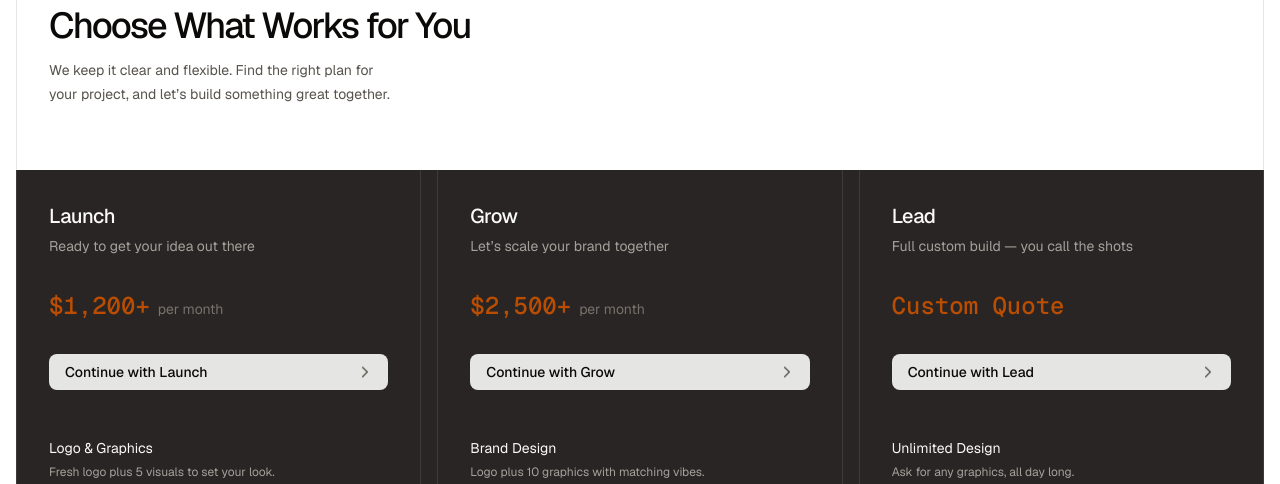
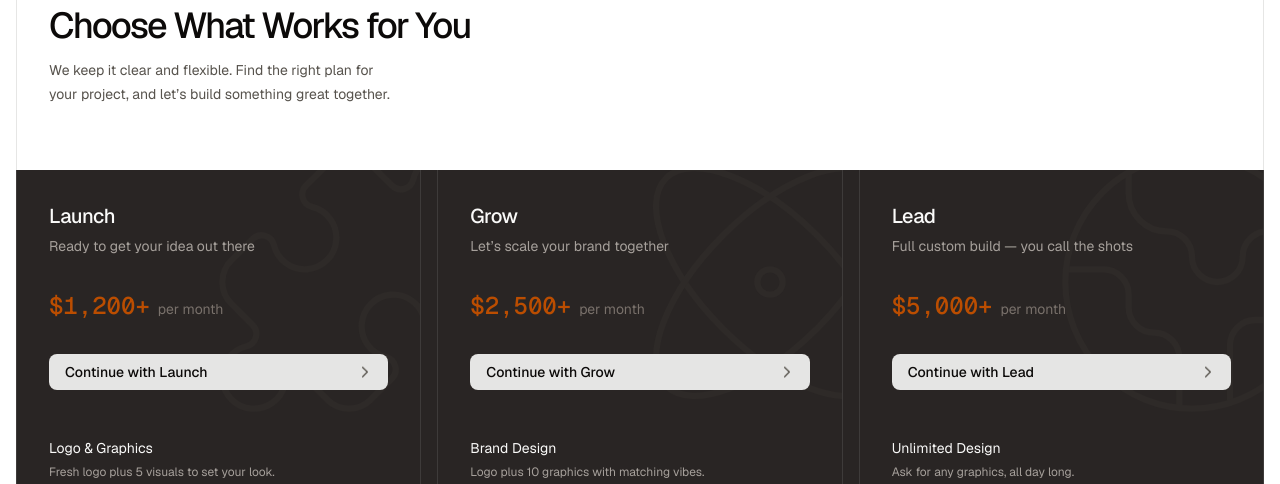
Before and after one commit to heyleydotdev/innox-v2, a Next.js app: page / in a window 1280 px wide. Shown: the part 3780-4264 px from the top of the page. Built offline with nearby package versions, Linux system fonts and the light colour scheme.

Commit message:
packages

```diff
--- a/src/app/(base)/_components/package-card.tsx
+++ b/src/app/(base)/_components/package-card.tsx
@@ -1,3 +1,4 @@
+import { Icons } from "~/components/icons";
 import { cn } from "~/lib/utils";
 
 export const PackagesContainer: React.FC<
@@ -25,12 +26,29 @@ export const Package: React.FC<React.ComponentPropsWithRef<"div">> = ({
   return (
     <div
       className={cn(
-        "relative flex snap-end flex-col gap-(--gutter) border-x bg-stone-800 py-(--gutter) [--gutter:--spacing(6)] md:[--gutter:--spacing(8)]",
+        "relative isolate flex snap-end flex-col gap-(--gutter) border-x bg-stone-800 py-(--gutter) [--gutter:--spacing(6)] md:[--gutter:--spacing(8)]",
         "after:absolute after:inset-y-0 after:-right-[calc(--spacing(4)+1px)] after:w-4 after:bg-stone-800 last:after:hidden",
         className,
       )}
       {...rest}
     />
+  );
+};
+
+export const PackageIcon: React.FC<
+  React.ComponentPropsWithRef<"div"> & { icon: keyof typeof Icons }
+> = ({ icon, className, ...rest }) => {
+  const IconComp = Icons[icon];
+
+  return (
+    <div className="absolute inset-0 -z-10 overflow-hidden">
+      <div
+        className={cn("absolute -top-10 -right-1/5 size-76", className)}
+        {...rest}
+      >
+        <IconComp className="size-full stroke-[0.5] text-[color-mix(in_oklab,var(--color-stone-700)_20%,var(--color-stone-800)_80%)]" />
+      </div>
+    </div>
   );
 };
 
--- a/src/app/(base)/_sections/packages.tsx
+++ b/src/app/(base)/_sections/packages.tsx
@@ -9,6 +9,7 @@ import {
   PackageFeatures,
   PackageFeatureTitle,
   PackageHeader,
+  PackageIcon,
   PackagePricing,
   PackagesContainer,
   PackageTitle,
@@ -42,13 +43,14 @@ export const PackagesSection: React.FC = () => {
       <PackagesContainer>
         {config_packages.map((p, index) => (
           <Package key={index}>
+            <PackageIcon icon={p.icon} />
             <PackageHeader>
               <PackageTitle>{p.name}</PackageTitle>
               <PackageDescription>{p.tagline}</PackageDescription>
             </PackageHeader>
             <PackagePricing>
               <PackageAmount>{p.price}</PackageAmount>
-              {p.duration && <PackageDuration>{p.duration}</PackageDuration>}
+              <PackageDuration>{p.duration}</PackageDuration>
             </PackagePricing>
             <PackageButton>Continue with {p.name}</PackageButton>
             <PackageFeatures>
--- a/src/components/icons.tsx
+++ b/src/components/icons.tsx
@@ -2,11 +2,13 @@ import type { LucideProps } from "lucide-react";
 
 import { useId } from "react";
 import {
+  AtomIcon,
   ChevronRightIcon,
   CirclePowerIcon,
   EarthIcon,
   Loader2Icon,
   PaperclipIcon,
+  PuzzleIcon,
   SparklesIcon,
   UserCircle2,
 } from "lucide-react";
@@ -21,6 +23,8 @@ export const Icons = {
   chevronRight: ChevronRightIcon,
   userCircle: UserCircle2,
   paperclip: PaperclipIcon,
+  puzzle: PuzzleIcon,
+  atom: AtomIcon,
   star: (props: LucideProps) => (
     <svg
       stroke="currentColor"
--- a/src/lib/configs/packages.ts
+++ b/src/lib/configs/packages.ts
@@ -1,8 +1,11 @@
+import type { Icons } from "~/components/icons";
+
 export interface ConfigPackages {
   [x: number]: {
     name: string;
+    icon: keyof typeof Icons;
     price: string;
-    duration?: string;
+    duration: string;
     tagline: string;
     features: Array<{
       title: string;
@@ -14,6 +17,7 @@ export interface ConfigPackages {
 export const config_packages = [
   {
     name: "Launch",
+    icon: "puzzle",
     price: "$1,200+",
     duration: "per month",
     tagline: "Ready to get your idea out there",
@@ -50,6 +54,7 @@ export const config_packages = [
   },
   {
     name: "Grow",
+    icon: "atom",
     price: "$2,500+",
     duration: "per month",
     tagline: "Let’s scale your brand together",
@@ -86,7 +91,9 @@ export const config_packages = [
   },
   {
     name: "Lead",
-    price: "Custom Quote",
+    icon: "earth",
+    price: "$5,000+",
+    duration: "per month",
     tagline: "Full custom build — you call the shots",
     features: [
       {
```
